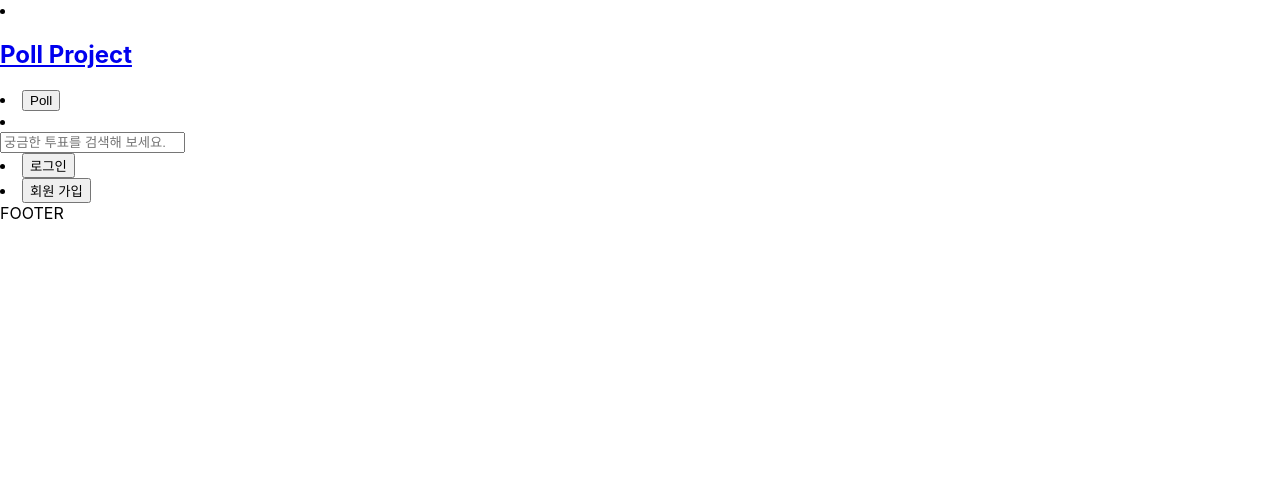
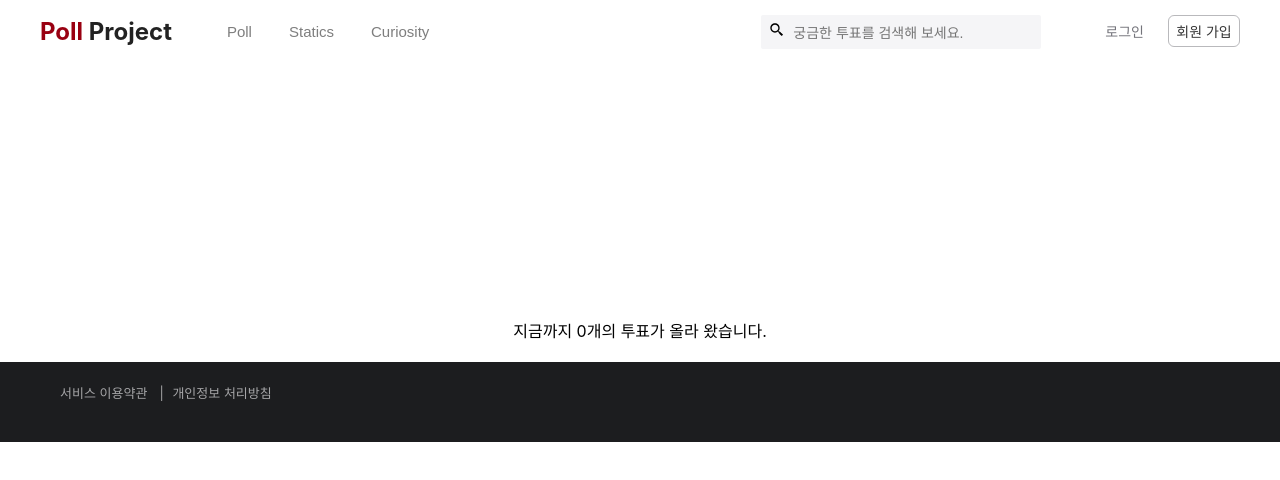
Before and after one commit to xenosign/poll-project, a React (Create React App) app: page / in a window 1280 px wide. Shown: the top 480 px of the page. Built offline with nearby package versions, Linux system fonts and the light colour scheme.

Commit message:
make Header, Footer

```diff
--- a/package.json
+++ b/package.json
@@ -14,6 +14,7 @@
     "@types/react-dom": "^17.0.11",
     "react": "^17.0.2",
     "react-dom": "^17.0.2",
+    "react-icons": "^4.3.1",
     "react-router-dom": "^6.2.2",
     "react-scripts": "5.0.0",
     "typescript": "^4.6.2",
--- /dev/null
+++ b/src/components/Content.tsx
@@ -0,0 +1,18 @@
+import React from "react";
+import styled from "@emotion/styled";
+
+const Base = styled.footer`
+    display: block;
+    box-sizing: border-box;
+    width: 100%;
+    height: 300px;
+`;
+
+
+const Content: React.FC = () => {
+    return (
+        <Base></Base>
+    )
+}
+
+export default Content;
--- a/src/components/Footer.tsx
+++ b/src/components/Footer.tsx
@@ -1,9 +1,95 @@
 import React from "react";
 import styled from "@emotion/styled";
 
+const Base = styled.footer`
+    display: block;
+    box-sizing: border-box;
+    width: 100%;
+`;
+
+const Section = styled.section`
+    background-color: #icidif;
+`;
+
+const Statics = styled.section`
+    width: 100%;
+    height: 62px;
+    line-height: 62px;
+    display: flex;
+    justify-content: center;
+    align-items: center;
+`;
+
+const Summary = styled.span`
+    color: #d1d1d2;
+    font-size: 19px;
+    font-weight: 500;
+    line-height: 22px;
+    text-align: center;
+`;
+
+const Container = styled.section`
+    background: #1c1d1f;
+    padding: 20px 0 38px;
+`;
+
+const ContentWrapper = styled.div`
+    display: flex;
+    margin: 0 60px;
+`;
+
+const Left = styled.div``;
+
+const Right = styled.div``;
+
+const TermAndPolicy = styled.ul`
+    list-style: none;
+    padding: 0;
+    margin: 0;
+`;
+
+const TermAndPolicyItem = styled.li`
+    display: inline-block;
+    color: #a5a5a7;
+    font-size: 13px;
+    font-weight: 400;
+    line-height: 22px;
+    vertical-align: top;
+    cursor: pointer;
+    &:not(:last-of-type) {
+        &:after {
+            content: "|";
+            display: inline-block;
+            backgorund: #848485;
+            vertical-align: top;
+            width: 1px;
+            height: 12px;
+            margin: 0 12px 0;
+        }
+    }
+`;
+
+
 const Footer: React.FC = () => {
     return (
-        <div>FOOTER</div>
+        <Base>
+            <Section>
+                <Statics>
+                    지금까지 0개의 투표가 올라 왔습니다.
+                </Statics>
+                <Container>
+                    <ContentWrapper>
+                        <Left>
+                            <TermAndPolicy>
+                                <TermAndPolicyItem>서비스 이용약관</TermAndPolicyItem>
+                                <TermAndPolicyItem>개인정보 처리방침</TermAndPolicyItem>
+                            </TermAndPolicy>
+                        </Left>
+                        <Right />
+                    </ContentWrapper>
+                </Container>
+            </Section>
+        </Base>
     )
 }
 
--- a/src/components/Header.tsx
+++ b/src/components/Header.tsx
@@ -1,22 +1,134 @@
 import React from "react";
 import styled from "@emotion/styled";
+import { BiSearchAlt2 } from "react-icons/bi";
 
-const Base = styled.header``;
-const Navigation = styled.nav``;
-const MenuListWrapper = styled.div``;
-const MenuList = styled.ul``;
-const Menu = styled.li``;
-const MenuButton = styled.button``;
-const SearchMenu = styled.li``;
-const Link = styled.a``;
-const TextLogo = styled.h1``;
-const SearchContainer = styled.div``;
+const Base = styled.header`
+    position: fixed;
+    top: 0;
+    left: 0;
+    background: rgb(255, 255, 255);
+    text-align: center;
+    box-shadow: rgb(0 0 0 / 0%) 0px 1px 0px;
+    width: 100%;
+    height: 62px;
+    z-index: 10;
+`;
+
+const Navigation = styled.nav`
+    margin: 0 auto;
+    max-width: 1200px;
+`;
+
+const MenuListWrapper = styled.div`
+    lien-height: 62px;
+`;
+
+const MenuList = styled.ul`
+    list-style: none;
+    padding: 0;
+    margin: 0;
+    display: flex;
+    overflow: hidden;
+`;
+
+const Menu = styled.li`
+    display: flex;
+    align-items: center;
+    height: 62px;
+    flex-shrink: 0;
+    &:not(:first-of-type) {
+        margin-left: 24px;
+    }
+`;
+
+const MenuButton = styled.button`
+    font-size: 15px;
+    color: rgb(126, 126, 126);
+    cursor: pointer;
+    border: none;
+    background: none;
+    margin-left: 25px;
+`;
+
+const SearchMenu = styled.li`
+    width: 300px;
+    display: flex;
+    align-items: center;
+    height: 62px;
+    flex-shirnk: 1;
+    margin: 2px 0 0 auto;
+    position: relative;
+`;
+
+const Link = styled.a`
+    text-decoration: none;
+`;
+
+const TextLogo = styled.h1`
+    font-size: 24px;
+    font-weight: 700;
+    > span[class="primary"] {
+        color: #990011;
+    }
+    > span:not(.primary) {
+        color: #222;
+    }
+`;
+
+const SearchContainer = styled.div`
+    position: relative;
+    width: 100%;
+`;
+
 const SearchFormWrapper = styled.div``;
+
 const SearchForm = styled.form``;
-const SearchLabel = styled.label``;
-const SearchInput = styled.input``;
-const SignIn = styled.button``;
-const SignUp = styled.button``;
+
+const SearchLabel = styled.label`
+    background: rgb(245, 245, 247);
+    display: felx;
+    align-items: center;
+    vertical-align: middle;
+    box-sizing: border-box;
+    width: 100%;
+    height: 38px;
+    border-radius: 2px;
+    padding: 7px 8px;
+`;
+
+const SearchInput = styled.input`
+    font-size: 14px;
+    font-weight: 400;
+    background: transparent;
+    width: 80%;
+    padding: 0 0 0 8px;
+    border: 0;
+    overflow: hidden;
+    caret-color: rgb(53, 53, 53);
+    line-height: 23px;
+`;
+
+const SignIn = styled.button`
+    background: transparent;
+    color: rgb(116, 116, 123);
+    font-size: 14px;
+    padding: 0;
+    border: 0;
+    cursor: pointer;
+    margin-left: 30px;
+`;
+const SignUp = styled.button`
+    border-radius: 6px;
+    font-weight: 500;
+    box-sizing: border-box;
+    min-width: 72px;
+    height: 32px;
+    background: transparent;
+    color: rgb(53, 53, 53);
+    font-size: 14px;
+    border: 1px solid rgba(116, 116, 123, 0.5);
+    cursor: pointer;
+`;
 
 const Header: React.FC = () => {
     const searchPoll = () => {
@@ -27,10 +139,12 @@ const Header: React.FC = () => {
         <Base>
             <Navigation>
                 <MenuListWrapper>
+                    <MenuList>
                         <Menu>
                             <Link href="/">
                                 <TextLogo>
-                                <span className="primary">Poll Project</span>
+                                    <span className="primary">Poll</span>
+                                    <span> Project</span>
                                 </TextLogo>
                             </Link>
                         </Menu>
@@ -38,13 +152,21 @@ const Header: React.FC = () => {
                             <Link href="/poll">
                                 <MenuButton>Poll</MenuButton>
                             </Link>
+                            <Link href="/poll">
+                                <MenuButton>Statics</MenuButton>
+                            </Link>
+                            <Link href="/poll">
+                                <MenuButton>Curiosity</MenuButton>
+                            </Link>
                         </Menu>
                         <SearchMenu>
                             <SearchContainer>
                                 <SearchFormWrapper>
                                     <SearchForm>
-                                    <SearchLabel />
+                                        <SearchLabel>
+                                            <BiSearchAlt2 />
                                             <SearchInput placeholder="궁금한 투표를 검색해 보세요." onChange={searchPoll}/>
+                                        </SearchLabel>
                                     </SearchForm>
                                 </SearchFormWrapper>
                             </SearchContainer>
@@ -55,6 +177,7 @@ const Header: React.FC = () => {
                         <Menu>
                             <SignUp>회원 가입</SignUp>
                         </Menu>
+                    </MenuList>
                 </MenuListWrapper>
             </Navigation>
         </Base>
--- a/src/pages/MainPage.tsx
+++ b/src/pages/MainPage.tsx
@@ -1,11 +1,13 @@
 import React from 'react';
 import Header from '../components/Header';
 import Footer from '../components/Footer';
+import Content from '../components/Content';
 
 const MainPage: React.FC = () => {
     return (
         <div>
             <Header />
+            <Content />
             <Footer />
         </div>
     )
```
Also changed, not shown: 1 other file (tests, documents, lock files or other folders). Lines whose indentation alone changed are shown as unchanged.
